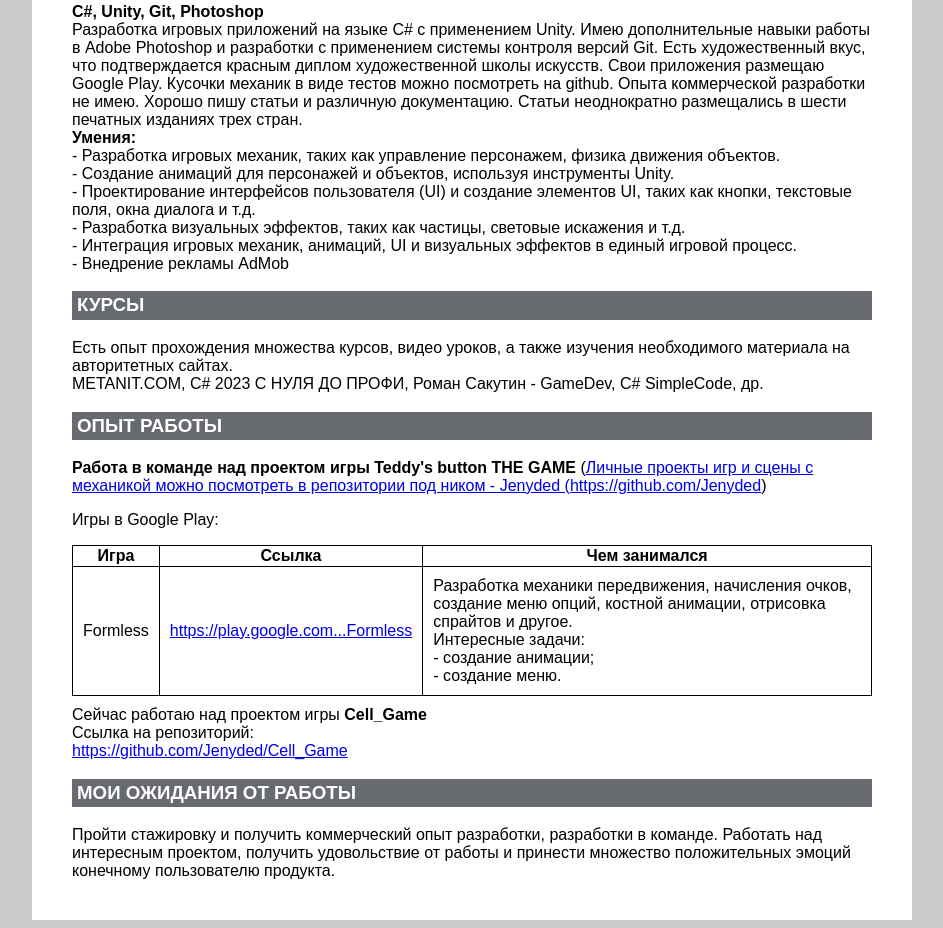
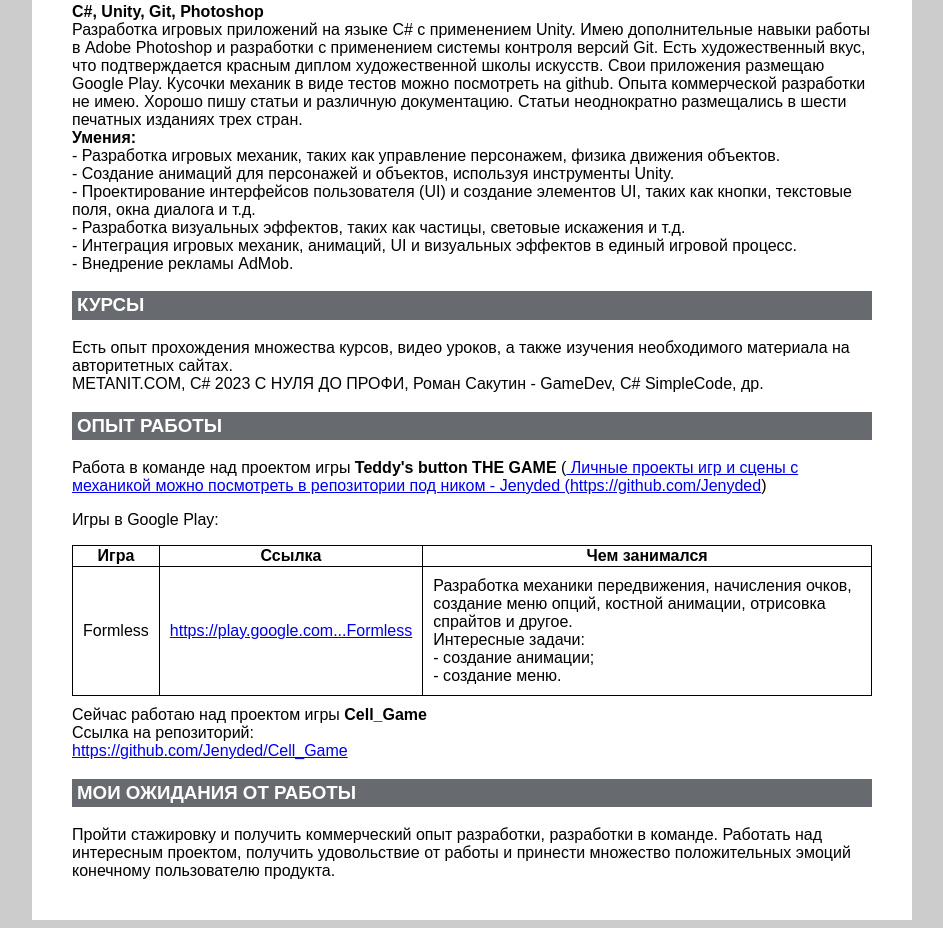
Before and after one commit to Jenyded/Summary, a plain HTML site: page index.html in a window 1280 px wide. Shown: the part 842-1770 px from the top of the page, without its empty margins (168-1111 px from the left). Drawn offline with Linux system fonts and the light colour scheme.

Commit message:
Update index.html

```diff
--- a/index.html
+++ b/index.html
@@ -61,7 +61,7 @@
         <div>- Проектирование интерфейсов пользователя (UI) и создание элементов UI, таких как кнопки, текстовые поля, окна диалога и т.д.</div>
         <div>- Разработка визуальных эффектов, таких как частицы, световые искажения и т.д.</div>
         <div>- Интеграция игровых механик, анимаций, UI и визуальных эффектов в единый игровой процесс.</div>
-        <div>- Внедрение рекламы AdMob</div>
+        <div>- Внедрение рекламы AdMob.</div>
         <h3 class="title">КУРСЫ</h3>
         <div>
           Есть опыт прохождения множества курсов, видео уроков, а также изучения необходимого материала на авторитетных сайтах.
@@ -70,10 +70,11 @@
           METANIT.COM, C# 2023 С НУЛЯ ДО ПРОФИ, Роман Сакутин - GameDev, C# SimpleCode, др.
         </div>
         <h3 class="title">ОПЫТ РАБОТЫ</h3>
-        <div><b>
-          Работа в команде над проектом игры Teddy's button THE GAME</b>  (<a href="https://teddys-button.for-customers.com/</a>)
+        <div>
+          Работа в команде над проектом игры <b>Teddy's button THE GAME</b>  (<a href="https://teddys-button.for-customers.com/</a>)
         </div>
-        <div>Личные проекты игр и сцены с механикой можно посмотреть в репозитории под ником - Jenyded  (<a href="https://github.com/Jenyded">https://github.com/Jenyded</a>)
+        <div>
+          Личные проекты игр и сцены с механикой можно посмотреть в репозитории под ником - Jenyded  (<a href="https://github.com/Jenyded">https://github.com/Jenyded</a>)
         </div>
         <p>
          Игры в Google Play:
```
